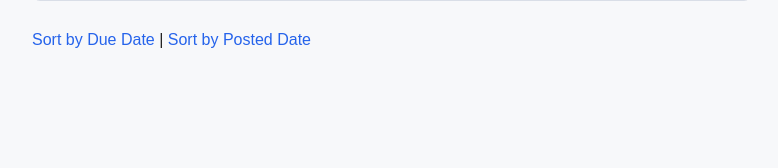
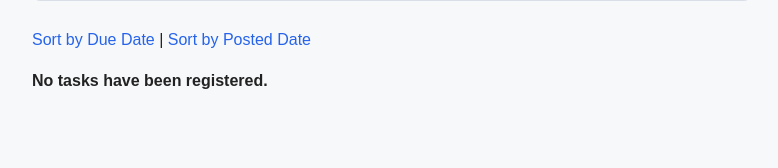
Before and after one commit to s1F102503026/django-test-exercise, a Django app: page / in a window 1280 px wide. Shown: the part 380-548 px from the top of the page, without its empty margins (248-1026 px from the left). Run offline with Django 5.2, Linux system fonts and the light colour scheme; data that the repository does not hold is empty.

Commit message:
期限未設定のタスクに表示を追加

```diff
--- a/todo/templates/todo/index.html
+++ b/todo/templates/todo/index.html
@@ -20,10 +20,12 @@
         <label for="titleInput">Title</label><br>
         <input id="titleInput" name="title" type="text" placeholder="Input title">
       </div>
+
       <div>
         <label for="dueInput">Due at:</label><br>
         <input id="dueInput" name="due_at" type="datetime-local">
       </div>
+
       <div>
         <button type="submit">Submit</button>
       </div>
@@ -42,11 +44,16 @@
         <a href="{% url 'detail' task.id %}">{{ task.title }}</a>
         <a href="{% url 'edit' task.id %}">[Edit]</a>
       </h2>
+
       <ul>
         <li>Posted at: {{ task.posted_at }}</li>
+
         {% if task.due_at %}
         <li>Due at: {{ task.due_at }}</li>
+        {% else %}
+        <li>Due at: No Due Date</li>
         {% endif %}
+
         {% if task.completed %}
         <li>Status: Completed</li>
         {% else %}
@@ -54,6 +61,9 @@
         {% endif %}
       </ul>
     </div>
+
+    {% empty %}
+    <p>No tasks have been registered.</p>
     {% endfor %}
   </body>
 
```
